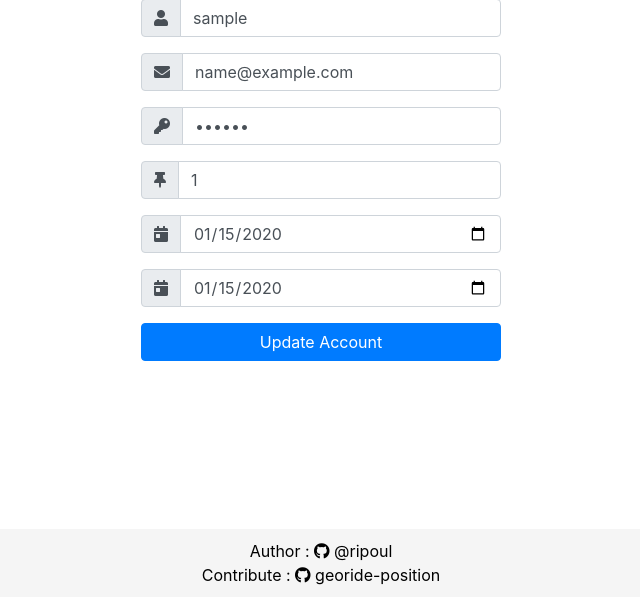
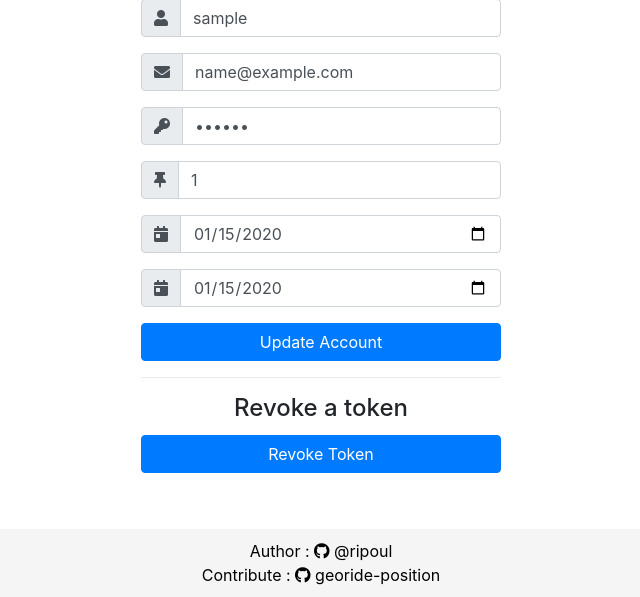
Before and after one commit to ripoul/georide-position, a Django app: page /modify in a window 1280 px wide. Shown: the part 203-800 px from the top of the page, without its empty margins (319-959 px from the left). Run offline with Django 3.2, Linux system fonts and the light colour scheme; a user stored in the database is signed in; tables that the repository leaves empty hold one stand-in row (values such as "Sample post"); some libraries are stand-ins or nearby versions.

Commit message:
:sparkles: update token info and management (#42)
* :sparkles: update token info and management
- add @tristanelain to code owner

* :rotating_light: lint on views.py

```diff
--- a/map/static/map/create-account.js
+++ b/map/static/map/create-account.js
@@ -15,7 +15,7 @@ $('#form').submit(function () {
     return false;
 });
 
-//
+$("#token-info").tooltip({"placement": "right", "title": "Tokens are encrypted and stored in database. You can revoke a token using the help page (link above)."});
 
 function onInput() {
     password = document.querySelector("#password");
--- a/map/static/map/modifie-account.js
+++ b/map/static/map/modify-account.js
@@ -23,3 +23,20 @@ function onInput() {
 
     endDate.setCustomValidity(new Date(startDate.value) > new Date(endDate.value) ? "EndDate has to be after startDate." : "")
 }
+
+$('#form_revoke_token').submit(function () {
+    $.ajax({
+        url: $('#form_revoke_token').attr('action'),
+        type: 'POST',
+        data: $('#form_revoke_token').serialize(),
+        success: function (data) {
+            $('#modal-revoke-token-ok').modal();
+            return;
+        },
+        error: function (e) {
+            $('#modal-revoke-token-ko').modal();
+            return;
+        }
+    });
+    return false;
+});
--- a/map/templates/map/all-import.html
+++ b/map/templates/map/all-import.html
@@ -4,30 +4,31 @@
 <meta http-equiv="X-UA-Compatible" content="ie=edge">
 <link rel="icon" href="{% static 'map/img/favicon.png' %}" />
 <!--##### FONT AWESOME #####-->
-<link rel="stylesheet" href="https://cdnjs.cloudflare.com/ajax/libs/font-awesome/5.11.2/css/all.css">
+<link rel="stylesheet" href="https://cdnjs.cloudflare.com/ajax/libs/font-awesome/5.11.2/css/all.css" crossorigin="anonymous">
 
 <!--##### BOOTSTRAP #####-->
 <link rel="stylesheet" href="https://stackpath.bootstrapcdn.com/bootstrap/4.3.1/css/bootstrap.min.css"
     integrity="sha384-ggOyR0iXCbMQv3Xipma34MD+dH/1fQ784/j6cY/iJTQUOhcWr7x9JvoRxT2MZw1T" crossorigin="anonymous">
 <script src="https://code.jquery.com/jquery-3.4.1.min.js"
     integrity="sha256-CSXorXvZcTkaix6Yvo6HppcZGetbYMGWSFlBw8HfCJo=" crossorigin="anonymous"></script>
+<script src="https://getbootstrap.com/docs/4.1/assets/js/vendor/popper.min.js" crossorigin="anonymous"></script>
 <script src="https://stackpath.bootstrapcdn.com/bootstrap/4.3.1/js/bootstrap.min.js"
     integrity="sha384-JjSmVgyd0p3pXB1rRibZUAYoIIy6OrQ6VrjIEaFf/nJGzIxFDsf4x0xIM+B07jRM"
     crossorigin="anonymous"></script>
 
 <!--##### Date range picker #####-->
-<script type="text/javascript" src="https://cdn.jsdelivr.net/momentjs/latest/moment.min.js"></script>
-<script type="text/javascript" src="https://cdn.jsdelivr.net/npm/daterangepicker/daterangepicker.min.js"></script>
-<link rel="stylesheet" type="text/css" href="https://cdn.jsdelivr.net/npm/daterangepicker/daterangepicker.css" />
+<script type="text/javascript" src="https://cdn.jsdelivr.net/momentjs/latest/moment.min.js" crossorigin="anonymous"></script>
+<script type="text/javascript" src="https://cdn.jsdelivr.net/npm/daterangepicker/daterangepicker.min.js" crossorigin="anonymous"></script>
+<link rel="stylesheet" type="text/css" href="https://cdn.jsdelivr.net/npm/daterangepicker/daterangepicker.css" crossorigin="anonymous"/>
 
 <!--##### LEAFLET #####-->
 <link rel="stylesheet" href="https://unpkg.com/leaflet@1.5.1/dist/leaflet.css"
     integrity="sha512-xwE/Az9zrjBIphAcBb3F6JVqxf46+CDLwfLMHloNu6KEQCAWi6HcDUbeOfBIptF7tcCzusKFjFw2yuvEpDL9wQ=="
-    crossorigin="" />
+    crossorigin="anonymous" />
 <script src="https://unpkg.com/leaflet@1.5.1/dist/leaflet.js"
     integrity="sha512-GffPMF3RvMeYyc1LWMHtK8EbPv0iNZ8/oTtHPx9/cc2ILxQ+u905qIwdpULaqDkyBKgOaB57QTMg7ztg8Jm2Og=="
-    crossorigin=""></script>
+    crossorigin="anonymous"></script>
 
 <!--##### Datatable #####-->
-<link rel="stylesheet" type="text/css" href="https://cdn.datatables.net/1.10.20/css/jquery.dataTables.css">
-<script type="text/javascript" charset="utf8" src="https://cdn.datatables.net/1.10.20/js/jquery.dataTables.js"></script>
+<link rel="stylesheet" type="text/css" href="https://cdn.datatables.net/1.10.20/css/jquery.dataTables.css" crossorigin="anonymous">
+<script type="text/javascript" charset="utf8" src="https://cdn.datatables.net/1.10.20/js/jquery.dataTables.js" crossorigin="anonymous"></script>
--- a/map/templates/map/create-account.html
+++ b/map/templates/map/create-account.html
@@ -37,6 +37,9 @@
                             </div>
                             <input name="token" class="form-control" placeholder="Your georide token" type="password"
                                 required>
+                            <div class="input-group-append" id="token-info">
+                                <span class="input-group-text"><i class="fas fa-info-circle"></i></span>
+                            </div>
                         </div> <!-- form-group// -->
                         <div class="form-group input-group">
                             <div class="input-group-prepend">
--- a/map/templates/map/modify-account.html
+++ b/map/templates/map/modify-account.html
@@ -65,6 +65,15 @@
                         <button type="submit" class="btn btn-primary btn-block"> Update Account </button>
                     </div> <!-- form-group// -->
                 </form>
+                <div class="dropdown-divider"></div>
+
+                <h4 class="card-title mt-3 text-center">Revoke a token</h4>
+                <form id="form_revoke_token" method="POST" action="/revoke-token">
+                    {% csrf_token %}
+                    <div class="form-group">
+                        <button type="submit" class="btn btn-primary btn-block"> Revoke Token </button>
+                    </div> <!-- form-group// -->
+                </form>
             </article>
             <!-- Modal -->
             <div id="modal" class="modal fade" id="exampleModal" tabindex="-1" role="dialog"
@@ -80,6 +89,35 @@
                     </div>
                 </div>
             </div>
+            <!-- Modal -->
+            <div id="modal-revoke-token-ok" class="modal fade" id="exampleModal" tabindex="-1" role="dialog"
+            aria-labelledby="exampleModalLabel" aria-hidden="true">
+                <div class="modal-dialog" role="document">
+                    <div class="modal-content">
+                        <div class="modal-body">
+                            Token revoked !
+                        </div>
+                        <div class="modal-footer">
+                            <button type="button" class="btn btn-secondary" data-dismiss="modal">Close</button>
+                        </div>
+                    </div>
+                </div>
+            </div>
+            <!-- Modal -->
+            <div id="modal-revoke-token-ko" class="modal fade" id="exampleModal" tabindex="-1" role="dialog"
+            aria-labelledby="exampleModalLabel" aria-hidden="true">
+                <div class="modal-dialog" role="document">
+                    <div class="modal-content">
+                        <div class="modal-body">
+                            Token not found or already revoked.
+                        </div>
+                        <div class="modal-footer">
+                            <button type="button" class="btn btn-secondary" data-dismiss="modal">Close</button>
+                        </div>
+                    </div>
+                </div>
+            </div>
+
         </main>
         {% include "map/footer.html" %}
     </div>
--- a/map/urls.py
+++ b/map/urls.py
@@ -9,6 +9,7 @@ urlpatterns = [
     path("connectAccount", views.connectAccount, name="connectAccount"),
     path("modify", views.modifyAccountForm, name="modifyAccountForm"),
     path("modifyAccount", views.modifyAccount, name="modifyAccount"),
+    path("revoke-token", views.revokeToken, name="revokeToken"),
     path("disconect", views.disconect, name="disconect"),
     path("getInfo", views.getInfo, name="getInfo"),
     path("getToken", views.getToken, name="getToken"),
--- a/map/views.py
+++ b/map/views.py
@@ -41,6 +41,12 @@
         for tracker in r:
             ret.append([tracker["trackerId"], tracker["trackerName"]])
         return ret
+
+    def revokeToken(self, token):
+        url = "https://api.georide.fr/user/logout"
+        requestHeaders = {"Authorization": "Bearer %s" % (token)}
+        r = requests.post(url, headers=requestHeaders)
+        return r.status_code
 
 
 geo = georide_cli()
@@ -234,3 +240,14 @@
             return HttpResponse(status=202)
         return HttpResponse(status=403)
     return HttpResponse(status=405)
+
+
+def revokeToken(request):
+    if request.method == "POST":
+        if request.user.is_authenticated:
+            user = request.user
+            profile = Profile.objects.get(user=user)
+            token = profile.token
+            return HttpResponse(status=geo.revokeToken(token))
+        return HttpResponse(status=403)
+    return HttpResponse(status=405)
```
Also changed, not shown: 1 other file.
